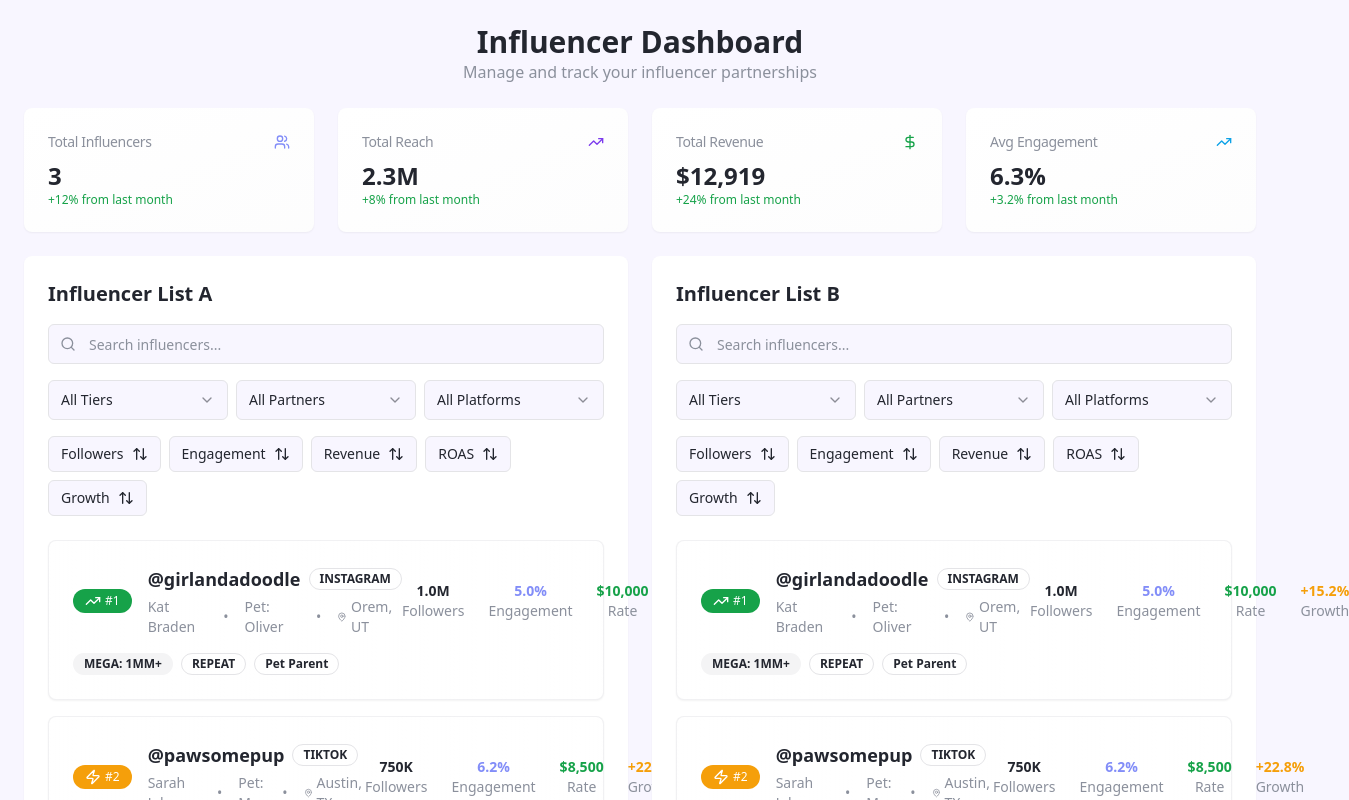
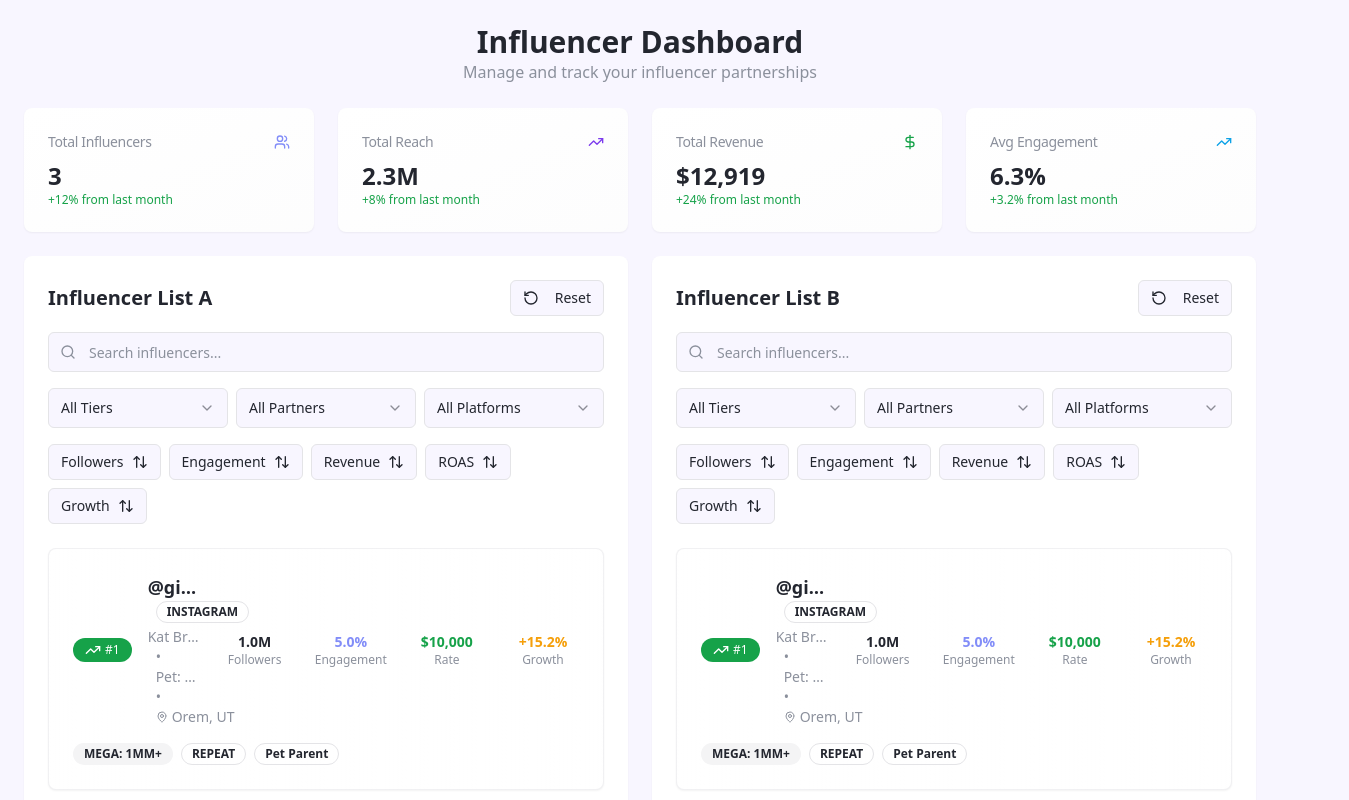
Before and after one commit to chamounsm/elevate-insights, a React (Vite) app: page / in a window 1280 px wide. Shown: the top 800 px of the page, 1349 px wide, since content can reach past the window. Built offline with nearby package versions, Linux system fonts and the light colour scheme.

Commit message:
Fix: Improve influencer data display
Add a reset filters button and adjust the display of influencer metrics to prevent overflow and improve readability.

```diff
--- a/src/components/InfluencerCard.tsx
+++ b/src/components/InfluencerCard.tsx
@@ -50,53 +50,53 @@ export const InfluencerCard = ({ influencer, onClick }: InfluencerCardProps) =>
       onClick={onClick}
     >
       <CardContent className="p-6">
-        <div className="flex items-center justify-between">
-          <div className="flex items-center space-x-4">
+        <div className="flex flex-col lg:flex-row lg:items-center lg:justify-between gap-4">
+          <div className="flex items-center space-x-4 min-w-0 flex-1">
             {/* Rank Badge */}
-            <div className={`flex items-center space-x-1 px-3 py-1 rounded-full text-xs font-medium ${getRankColor(influencer.rankType)}`}>
+            <div className={`flex items-center space-x-1 px-3 py-1 rounded-full text-xs font-medium flex-shrink-0 ${getRankColor(influencer.rankType)}`}>
               {getRankIcon(influencer.rankType)}
               <span>#{influencer.rank}</span>
             </div>
 
             {/* Influencer Info */}
-            <div className="space-y-1">
-              <div className="flex items-center space-x-2">
-                <h3 className="font-semibold text-foreground text-lg">{influencer.handle}</h3>
-                <Badge variant="outline" className="text-xs">
+            <div className="space-y-1 min-w-0 flex-1">
+              <div className="flex items-center space-x-2 flex-wrap">
+                <h3 className="font-semibold text-foreground text-lg truncate">{influencer.handle}</h3>
+                <Badge variant="outline" className="text-xs flex-shrink-0">
                   {influencer.platform}
                 </Badge>
               </div>
-              <div className="flex items-center space-x-4 text-sm text-muted-foreground">
-                <span>{influencer.petParentName}</span>
-                <span>•</span>
-                <span>Pet: {influencer.petName}</span>
-                <span>•</span>
-                <div className="flex items-center space-x-1">
+              <div className="flex items-center space-x-2 text-sm text-muted-foreground flex-wrap">
+                <span className="truncate">{influencer.petParentName}</span>
+                <span className="hidden sm:inline">•</span>
+                <span className="truncate">Pet: {influencer.petName}</span>
+                <span className="hidden md:inline">•</span>
+                <div className="flex items-center space-x-1 flex-shrink-0">
                   <MapPin className="h-3 w-3" />
-                  <span>{influencer.city}, {influencer.state}</span>
+                  <span className="truncate">{influencer.city}, {influencer.state}</span>
                 </div>
               </div>
             </div>
           </div>
 
           {/* Stats */}
-          <div className="flex items-center space-x-6 text-sm">
+          <div className="grid grid-cols-2 lg:grid-cols-4 gap-4 lg:gap-6 text-sm flex-shrink-0">
             <div className="text-center">
               <div className="font-semibold text-foreground">{formatFollowerCount(influencer.followerCount)}</div>
-              <div className="text-muted-foreground">Followers</div>
+              <div className="text-muted-foreground text-xs">Followers</div>
             </div>
             <div className="text-center">
               <div className="font-semibold text-dashboard-primary">{influencer.engagementRate?.toFixed(1)}%</div>
-              <div className="text-muted-foreground">Engagement</div>
+              <div className="text-muted-foreground text-xs">Engagement</div>
             </div>
             <div className="text-center">
               <div className="font-semibold text-dashboard-success">${influencer.rate.toLocaleString()}</div>
-              <div className="text-muted-foreground">Rate</div>
+              <div className="text-muted-foreground text-xs">Rate</div>
             </div>
             {influencer.recentGrowth && (
               <div className="text-center">
                 <div className="font-semibold text-dashboard-warning">+{influencer.recentGrowth}%</div>
-                <div className="text-muted-foreground">Growth</div>
+                <div className="text-muted-foreground text-xs">Growth</div>
               </div>
             )}
           </div>
--- a/src/components/InfluencerListControls.tsx
+++ b/src/components/InfluencerListControls.tsx
@@ -2,7 +2,7 @@ import { useState } from 'react';
 import { Input } from '@/components/ui/input';
 import { Select, SelectContent, SelectItem, SelectTrigger, SelectValue } from '@/components/ui/select';
 import { Button } from '@/components/ui/button';
-import { Search, ArrowUpDown, ArrowUp, ArrowDown } from 'lucide-react';
+import { Search, ArrowUpDown, ArrowUp, ArrowDown, RotateCcw } from 'lucide-react';
 
 export interface FilterSortState {
   searchTerm: string;
@@ -24,6 +24,17 @@ export const InfluencerListControls = ({ title, filterSort, onFilterSortChange }
     onFilterSortChange({ ...filterSort, ...updates });
   };
 
+  const resetFilters = () => {
+    onFilterSortChange({
+      searchTerm: '',
+      tierFilter: 'all',
+      partnerTypeFilter: 'all',
+      platformFilter: 'all',
+      sortBy: 'rank',
+      sortOrder: 'asc'
+    });
+  };
+
   const toggleSort = (field: string) => {
     if (filterSort.sortBy === field) {
       updateState({ sortOrder: filterSort.sortOrder === 'asc' ? 'desc' : 'asc' });
@@ -39,7 +50,13 @@ export const InfluencerListControls = ({ title, filterSort, onFilterSortChange }
 
   return (
     <div className="space-y-4">
-      <h2 className="text-xl font-semibold text-foreground">{title}</h2>
+      <div className="flex justify-between items-center">
+        <h2 className="text-xl font-semibold text-foreground">{title}</h2>
+        <Button variant="outline" size="sm" onClick={resetFilters}>
+          <RotateCcw className="h-4 w-4 mr-2" />
+          Reset
+        </Button>
+      </div>
 
       {/* Search */}
       <div className="relative">
```
